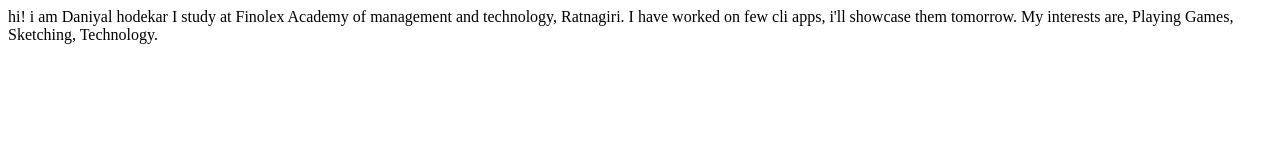
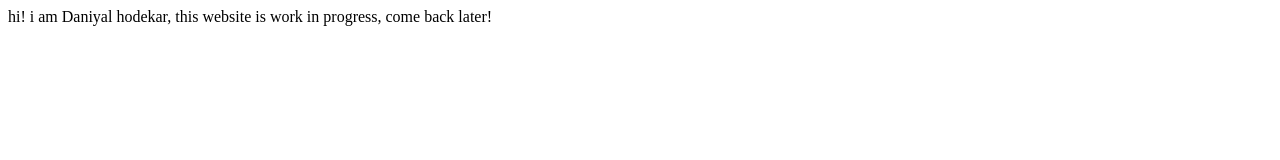
Before and after one commit to DaniyalHodekar/DaniyalSite, a plain HTML site: page index.html in a window 1280 px wide. Drawn offline with Linux system fonts and the light colour scheme.

Commit message:
Update index.html

```diff
--- a/index.html
+++ b/index.html
@@ -7,10 +7,7 @@
     <title>DaniyalHodekar</title>
 </head>
 <body>
-    hi! i am Daniyal hodekar
-    I study at Finolex Academy of management and technology, Ratnagiri.
+    hi! i am Daniyal hodekar, this website is work in progress, come back later!
 
-    I have worked on few cli apps, i'll showcase them tomorrow.
-    My interests are, Playing Games, Sketching, Technology.
 </body>
 </html>
```
